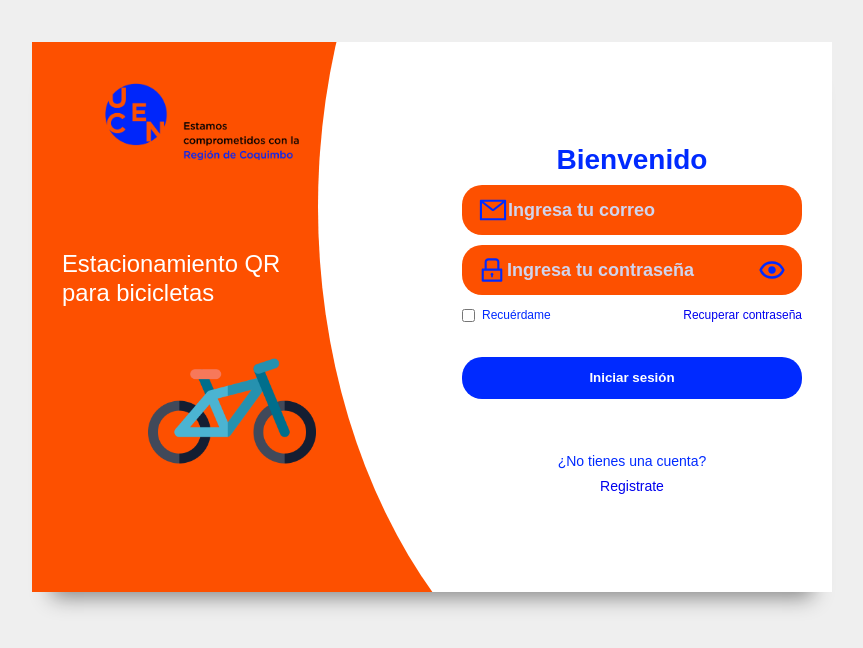
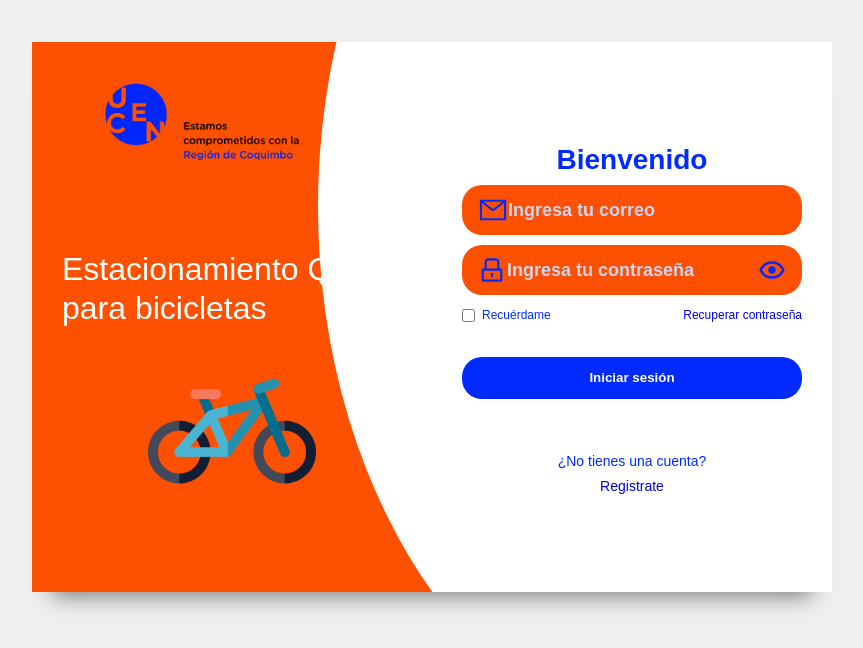
Before and after one commit to HectorLedezma/Proyecto_TI2_UCEN, a React (Create React App) app: page / in a window 1280 px wide. Shown: the top 648 px of the page, without its empty margins (208-1071 px from the left). Built offline with nearby package versions, Linux system fonts and the light colour scheme; a web font is replaced by a local one.

Commit message:
arreglo en la estructura del frontend

```diff
--- a/src/Routes/index.jsx
+++ b/src/Routes/index.jsx
@@ -5,6 +5,7 @@ import Login from '../pages/login';
 import Signup from '../pages/signup';
 import UserProfile from '../pages/user';
 import CreaQR from '../pages/creaqr';
+import Recupera from '../pages/recover';
 
 
 function Rutas(){
@@ -14,6 +15,7 @@ function Rutas(){
             <Route path='/signup' element={<Signup/>}/>
             <Route path='/UserProf' element={<UserProfile/>} />
             <Route path='/qrCode' element={<CreaQR/>} />
+            <Route path='/recover' element={<Recupera/>} />
         </Routes>
     )
 }
--- /dev/null
+++ b/src/pages/heading.jsx
@@ -0,0 +1,22 @@
+import {react} from 'react';
+//import '../styles/styleSignup.css'
+
+function Heading(props){
+    return(
+        <div className="content-heading">
+            <div className="y-style">
+                <div className="logo">
+                    <img className="ImgLogoU" src={props.logo1} alt="Logo"></img>
+                </div>
+                <div className="welcome">
+                    {props.wel}
+                </div>
+                <div className="logo">
+                <img className="ImgLogoP" src={props.logo2} alt="Logo"></img>
+                </div>
+            </div>
+        </div>
+    )
+}
+
+export default Heading;
--- a/src/pages/login.jsx
+++ b/src/pages/login.jsx
@@ -11,6 +11,7 @@ import CryptoJS from 'crypto-js';
 import Users from './users.json'
 
 import { conexion } from "../ConectionSQL/read";
+import Heading from "./heading";
 
 
 
@@ -82,22 +83,14 @@ function Login(){
             <div className="container">
                 <div className="wrappr">
                     <div className="login">
-                        <div className="content-heading">
-                            <div className="y-style">
-                                <div className="logo">
-                                    <img className="ImgLogoU" src={LogoU} alt="Logo"></img>
-                                </div>
-                                <div className="welcome">
-                                    <h2>
-                                        Estacionamiento QR<br/>
-                                        para bicicletas
-                                    </h2>
-                                </div>
-                                <div className="logo">
-                                    <img className="ImgLogoP" src={LogoCleta} alt="Logo"></img>
-                                </div>
-                            </div>
-                        </div>
+                        <Heading wel={
+                            (
+                                <h2 className="Titulo">
+                                    Estacionamiento QR<br/>
+                                    para bicicletas
+                                </h2>
+                            )
+                        } logo1={LogoU} logo2={LogoCleta}/>
                         <div className="content-form">
                             <div className="y-style">
                                 <h1>Bienvenido</h1>
@@ -130,7 +123,7 @@ function Login(){
                                         <input type="checkbox" id="remember"/>
                                         <label>Recuérdame</label>
                                     </p>
-                                    <Link to='' className="forgot">Recuperar contraseña</Link>
+                                    <Link to='/recover' className="forgot">Recuperar contraseña</Link>
                                     <button onClick={
                                         ev=>{
                                             ev.preventDefault();
--- a/src/pages/signup.jsx
+++ b/src/pages/signup.jsx
@@ -68,13 +68,13 @@ function Signup(){
         //chekear pass
         const confir = revisapass(pass,pess);
         if(!existe && confir){
-            user[mail]={
+            let Nuser = {
+                "Mail":mail,
                 "Nombre":nomb,
                 "Apellido":apel,
                 "Pass":CryptoJS.SHA256(pass).toString(),
                 "Type":"0"
             }
-            console.log(user[mail]);
             alert('Usuario '+nomb+' '+apel+'\nse ha creado con exito');
             navigate("/");
 
```
